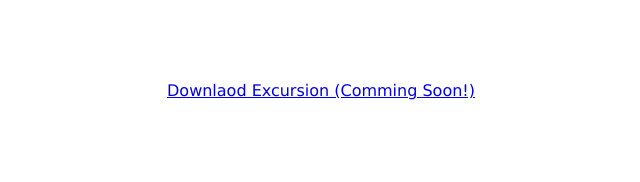
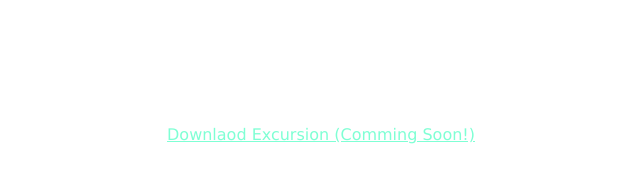
Before and after one commit to ah148621/ExcursionWepage, a plain HTML site: page index.html in a window 1280 px wide. Shown: the whole page, without its empty margins (319-959 px from the left). Drawn offline with Linux system fonts and the light colour scheme; files that its build step writes are made by us from their sources.

Commit message:
update style and html

```diff
--- a/index.html
+++ b/index.html
@@ -9,7 +9,7 @@
    </head>
 <body>
 <h1 class="header--main">Discover hidden places in the world around you</h1>
-<p><a href="#">Downlaod Excursion (Comming Soon!)</a></p>
+<p><a class="link--cta" href="#">Downlaod Excursion (Comming Soon!)</a></p>
 
 </body>
 </html>
--- a/resources/style.css
+++ b/resources/style.css
@@ -6,6 +6,10 @@ body {
 }
 .header--main {
     font-weight: normal;
-    font-size: 50;
+    font-size: 50px;
     color: #ffffff;
 }
+.link--cta {
+    font-size: 16px;
+    color: aquamarine;
+}
```
